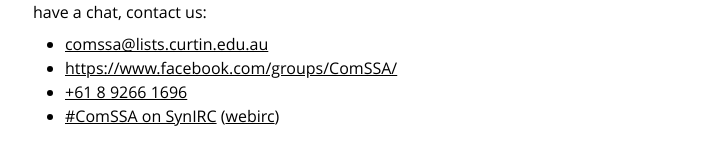
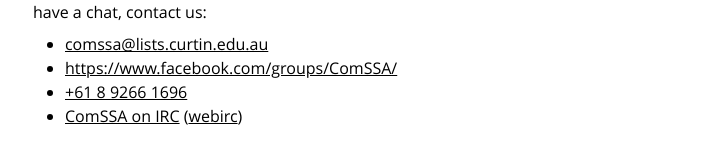
Before and after one commit to ComSSA/www.comssa.org.au, a Jekyll site: the page built from index.html, in a window 1280 px wide. Shown: the part 590-755 px from the top of the page, without its empty margins (287-991 px from the left). Built offline with Jekyll 4.4.1, drawn with Linux system fonts in a browser that asks for light colours.

Commit message:
label fix

```diff
--- a/index.html
+++ b/index.html
@@ -31,5 +31,6 @@ enquiries, or just to have a chat, contact us:
 	<li><a href="https://www.facebook.com/groups/ComSSA/"
 	    >https://www.facebook.com/groups/ComSSA/</a>
 	<li><a href="tel:+61892661696">+61 8 9266 1696</a>
-	<li><a href="irc://irc.comssa.org.au/comssa">#ComSSA on SynIRC</a> (<a href="http://irc.comssa.org.au/?channels=comssa">webirc</a>)
+	<li><a href="irc://irc.comssa.org.au/comssa">ComSSA on IRC</a>
+		(<a href="http://irc.comssa.org.au/?channels=comssa">webirc</a>)
 </ul>
```
